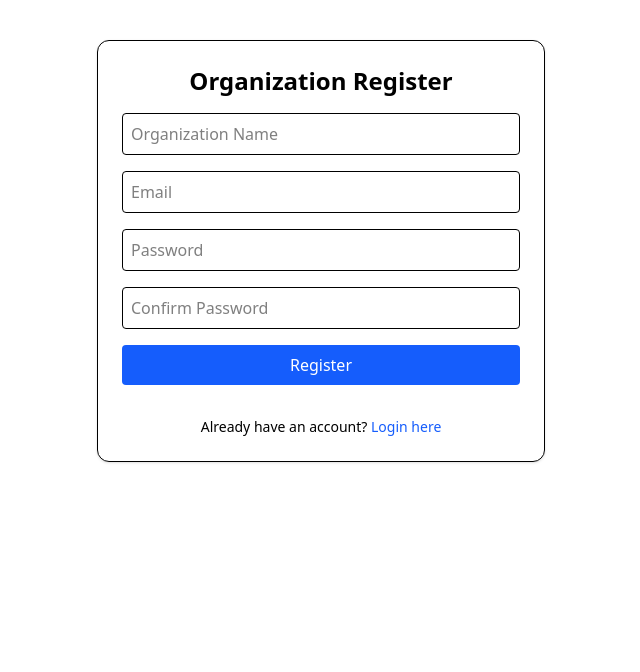
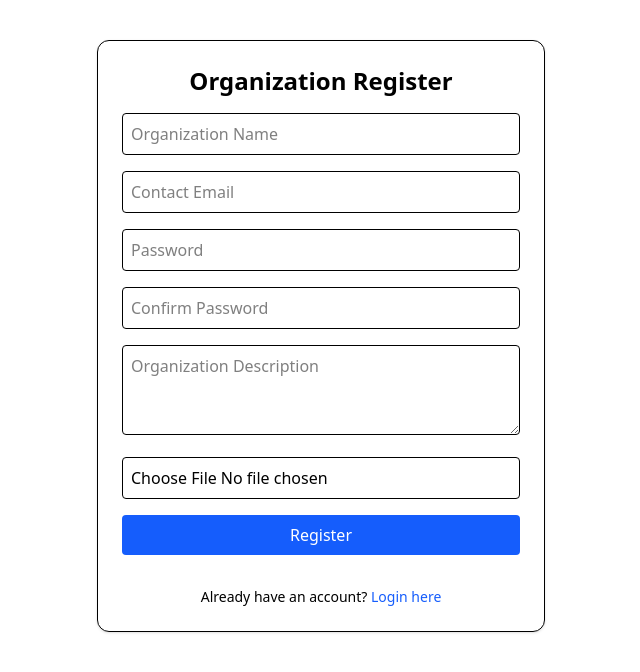
Before and after one commit to Mishra-Roshan/NewProject, a React (Vite) app in the folder Frontend-Charity/: page /register in a window 1280 px wide. Shown: the top 672 px of the page, without its empty margins (319-959 px from the left). Built offline with nearby package versions, Linux system fonts and the light colour scheme.

Commit message:
Update in ord login form

```diff
--- a/Frontend-Charity/src/components/auth/Register.jsx
+++ b/Frontend-Charity/src/components/auth/Register.jsx
@@ -5,15 +5,20 @@ import { useNavigate, Link } from 'react-router-dom';
 const Register = () => {
   const navigate = useNavigate();
   const [form, setForm] = useState({
-    username: '',
-    email: '',
+    name: '',
+    contact_email: '',
     password: '',
     password2: '',
+    org_description: '',
+    logo: null,
   });
 
   const handleChange = (e) => {
-    const { name, value } = e.target;
-    setForm({ ...form, [name]: value });
+    const { name, value, type, files } = e.target;
+    setForm({
+      ...form,
+      [name]: type === 'file' ? files[0] : value,
+    });
   };
 
   const handleSubmit = async (e) => {
@@ -24,15 +29,17 @@ const Register = () => {
       return;
     }
 
-    const payload = {
-      name: form.username,
-      contact_email: form.email,
-      password: form.password,
-      // is_organization: true, // always an organization
-    };
+    const formData = new FormData();
+    formData.append('name', form.name);
+    formData.append('contact_email', form.contact_email);
+    formData.append('password', form.password);
+    formData.append('org_description', form.org_description);
+    if (form.logo) {
+      formData.append('logo', form.logo);
+    }
 
     try {
-      await registerOrg(payload);
+      await registerOrg(formData); // this should be a POST request with headers set for multipart/form-data
       alert('Registration successful!');
       navigate('/login');
     } catch (error) {
@@ -44,9 +51,9 @@ const Register = () => {
   return (
     <div className="max-w-md mx-auto mt-10 p-6 border rounded-xl shadow">
       <h2 className="text-2xl font-bold mb-4 text-center">Organization Register</h2>
-      <form onSubmit={handleSubmit} className="space-y-4">
+      <form onSubmit={handleSubmit} className="space-y-4" encType="multipart/form-data">
         <input
-          name="username"
+          name="name"
           placeholder="Organization Name"
           onChange={handleChange}
           required
@@ -54,8 +61,8 @@ const Register = () => {
         />
         <input
           type="email"
-          name="email"
-          placeholder="Email"
+          name="contact_email"
+          placeholder="Contact Email"
           onChange={handleChange}
           required
           className="w-full p-2 border rounded"
@@ -76,6 +83,20 @@ const Register = () => {
           required
           className="w-full p-2 border rounded"
         />
+        <textarea
+          name="org_description"
+          placeholder="Organization Description"
+          onChange={handleChange}
+          rows={3}
+          className="w-full p-2 border rounded"
+        />
+        <input
+          type="file"
+          name="logo"
+          accept=".jpg"
+          onChange={handleChange}
+          className="w-full border rounded p-2"
+        />
         <button
           type="submit"
           className="bg-blue-600 text-white py-2 px-4 rounded w-full hover:bg-blue-700"
--- a/Frontend-Charity/src/pages/Home.jsx
+++ b/Frontend-Charity/src/pages/Home.jsx
@@ -6,8 +6,18 @@ const Home = () => {
   const [showMenu, setShowMenu] = useState(false);
 
   const token = localStorage.getItem("access");
-  const user = localStorage.getItem("user");
-  const userName = user ? JSON.parse(user).name || "User" : "User";
+  const rawUser = localStorage.getItem("user");
+  let userName = "User";
+
+  let user = null;
+  try {
+    if (rawUser) {
+      user = JSON.parse(rawUser);
+      userName = user.name || "User";
+    }
+  } catch (error) {
+    console.error("Invalid user JSON in localStorage:", error);
+  }
 
   const handleLogout = () => {
     localStorage.removeItem("access");
--- a/Frontend-Charity/src/pages/Login.jsx
+++ b/Frontend-Charity/src/pages/Login.jsx
@@ -24,11 +24,8 @@ const Login = () => {
       localStorage.setItem('isLoggedIn', 'true');
 
       // Redirect based on role
-      if (role === 'organization') {
         navigate('/org-dashboard');
-      } else {
-        navigate('/donor-dashboard');
-      }
+
     } catch (error) {
       console.error('Login failed:', error);
       const errorMsg =
```
Also changed, not shown: 2 other files (tests, documents, lock files or other folders).
